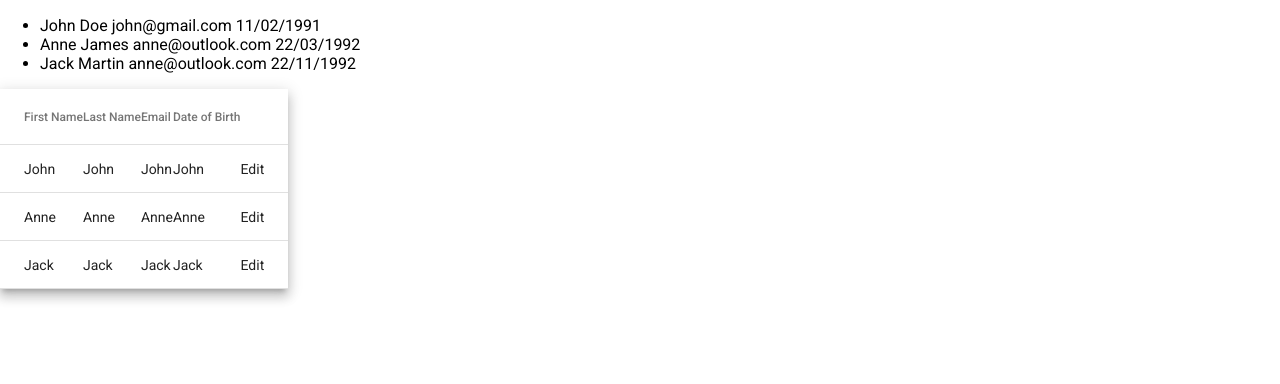
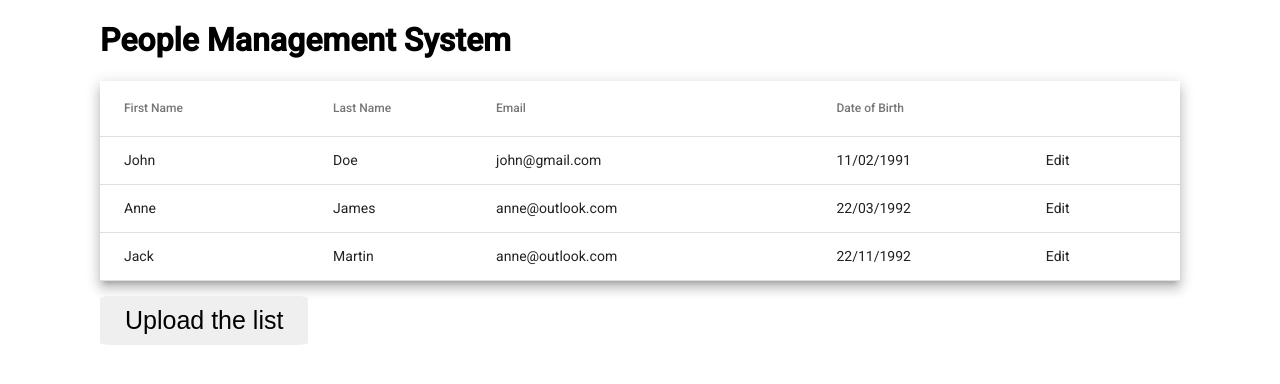
Before and after one commit to wenthecook/PeopleManagement, an Angular app: page /person-list in a window 1280 px wide. Shown: the top 384 px of the page. Built offline with nearby package versions, Linux system fonts and the light colour scheme.

Commit message:
functions done

```diff
--- a/src/app/app.module.ts
+++ b/src/app/app.module.ts
@@ -9,6 +9,12 @@ import { PeopleFormComponent } from './people-form/people-form.component';
 import { BrowserAnimationsModule } from '@angular/platform-browser/animations';
 
 import {MatTableModule} from '@angular/material/table';
+import {MatDatepickerModule} from '@angular/material/datepicker';
+import {MatFormFieldModule} from '@angular/material/form-field';
+import {MatNativeDateModule, MatRippleModule} from '@angular/material/core';
+import { MatInputModule } from '@angular/material/input';
+import { MAT_DATE_LOCALE } from '@angular/material/core';
+
 
 @NgModule({
   declarations: [
@@ -21,9 +27,15 @@ import {MatTableModule} from '@angular/material/table';
     ReactiveFormsModule,
     AppRoutingModule,
     BrowserAnimationsModule,
-    MatTableModule
+    MatTableModule,
+    MatDatepickerModule,
+    MatFormFieldModule,
+    MatNativeDateModule,
+    MatInputModule
   ],
-  providers: [],
+  providers: [
+    {provide: MAT_DATE_LOCALE, useValue: 'en-GB'},
+  ],
   bootstrap: [AppComponent]
 })
 export class AppModule { }
--- a/src/app/people-form/people-form.component.css
+++ b/src/app/people-form/people-form.component.css
@@ -0,0 +1,16 @@
+.mainBody {
+  margin-left: auto;
+  margin-right: auto;
+  max-width: 1080px;
+}
+.save-button {
+  margin-top: 15px;
+  padding: 10px 25px 10px;
+  border: none;
+  border-radius: 5%;
+  font-size: 25px;
+}
+.save-button:hover {
+  cursor: pointer;
+  background-color: rgba(220, 220, 220);
+}
--- a/src/app/people-form/people-form.component.html
+++ b/src/app/people-form/people-form.component.html
@@ -1 +1,39 @@
-<p>people-form works!</p>
+<div class="mainBody">
+
+  <h1>
+    Change Person's Detail
+  </h1>
+
+  <form [formGroup]="profileForm" (ngSubmit)="onSubmit()">
+
+    <mat-form-field appearance="fill">
+      <mat-label for="firstName">First Name: </mat-label>
+      <input matInput id="firstName" type="text" formControlName="firstName">
+    </mat-form-field>
+
+    <mat-form-field appearance="fill">
+      <mat-label for="lastName">Last Name: </mat-label>
+      <input matInput id="lastName" type="text" formControlName="lastName">
+    </mat-form-field>
+
+    <mat-form-field appearance="fill">
+      <mat-label for="email">Email: </mat-label>
+      <input matInput id="email" type="email" formControlName="email">
+    </mat-form-field>
+
+    <mat-form-field appearance="fill">
+      <mat-label for="telephoneNumber">Telephone Number: </mat-label>
+      <input matInput id="telephoneNumber" type="tel" formControlName="telephoneNumber">
+    </mat-form-field>
+
+    <mat-form-field appearance="fill">
+      <mat-label>Choose a date</mat-label>
+      <input matInput [matDatepicker]="picker" formControlName="dateOfBirth" autocomplete="off">
+      <mat-datepicker-toggle matSuffix [for]="picker"></mat-datepicker-toggle>
+      <mat-datepicker #picker></mat-datepicker>
+    </mat-form-field>
+
+    <button class="save-button" type="submit" [disabled]="!profileForm.valid">Save</button>
+  </form>
+
+</div>
--- a/src/app/people-form/people-form.component.ts
+++ b/src/app/people-form/people-form.component.ts
@@ -1,4 +1,10 @@
 import { Component, OnInit } from '@angular/core';
+import { FormGroup, FormControl } from '@angular/forms';
+import { Router } from '@angular/router';
+
+import { PersonService } from '../person.service';
+
+import { People } from '../models/People';
 
 @Component({
   selector: 'app-people-form',
@@ -7,9 +13,45 @@ import { Component, OnInit } from '@angular/core';
 })
 export class PeopleFormComponent implements OnInit {
 
-  constructor() { }
+  profileForm: FormGroup;
+
+  constructor(
+    private personService: PersonService,
+    private router: Router
+  ) {
+    if (this.personService.indexOfPersonUnderChange === -1) {
+      this.router.navigateByUrl('person-list');
+    }
+    let person = this.personService.peopleRepository.getPeople(this.personService.indexOfPersonUnderChange);
+    this.profileForm= new FormGroup({
+      firstName: new FormControl(person.FirstName),
+      lastName: new FormControl(person.LastName),
+      email: new FormControl(person.Email),
+      telephoneNumber: new FormControl(person.TelephoneNumber),
+      dateOfBirth: new FormControl(person.DateOfBirth),
+    });
+  }
 
   ngOnInit(): void {
   }
 
+  onSubmit() {
+    let formValue = this.profileForm.value;
+    let newPeople = new People(
+      formValue.firstName,
+      formValue.lastName,
+      formValue.dateOfBirth,
+      formValue.telephoneNumber,
+      formValue.email
+    );
+    let changeResult = this.personService.peopleRepository.changePeople(this.personService.indexOfPersonUnderChange, newPeople);
+    if (this.personService.debug) {
+      console.warn(newPeople);
+    }
+    if (changeResult) {
+      this.router.navigateByUrl('person-list');
+      return;
+    }
+  }
+
 }
--- a/src/app/person-list/person-list.component.css
+++ b/src/app/person-list/person-list.component.css
@@ -0,0 +1,23 @@
+.mainBody {
+  margin-left: auto;
+  margin-right: auto;
+  max-width: 1080px;
+}
+.people-table {
+  width: 100%;
+}
+.mat-column-Edit:hover {
+  cursor: pointer;
+  text-decoration: underline;
+}
+.upload-button {
+  margin-top: 15px;
+  padding: 10px 25px 10px;
+  border: none;
+  border-radius: 5%;
+  font-size: 25px;
+}
+.upload-button:hover {
+  cursor: pointer;
+  background-color: rgba(220, 220, 220);
+}
--- a/src/app/person-list/person-list.component.html
+++ b/src/app/person-list/person-list.component.html
@@ -1,39 +1,36 @@
-<ul>
-  <li *ngFor="let people of peopleList; index as i">
-    {{people.FirstName}}
-    {{people.LastName}}
-    {{people.Email}}
-    {{people.DateOfBirth.getDate()}}/{{(people.DateOfBirth.getMonth() + 1 >= 10 ? "" : "0") + (people.DateOfBirth.getMonth() + 1)}}/{{people.DateOfBirth.getFullYear()}}
-  </li>
-</ul>
-
-<table mat-table [dataSource]="peopleList" class="mat-elevation-z8">
+<div class="mainBody">
+  <h1> People Management System </h1>
+  <table mat-table [dataSource]="peopleList" class="mat-elevation-z8 people-table">
 
     <ng-container matColumnDef="First Name">
       <th mat-header-cell *matHeaderCellDef> First Name </th>
-    <td mat-cell *matCellDef="let element"> {{element.FirstName}} </td>
+      <td mat-cell *matCellDef="let people"> {{people.FirstName}} </td>
     </ng-container>
 
     <ng-container matColumnDef="Last Name">
       <th mat-header-cell *matHeaderCellDef> Last Name </th>
-    <td mat-cell *matCellDef="let element"> {{element.FirstName}} </td>
+      <td mat-cell *matCellDef="let people"> {{people.LastName}} </td>
     </ng-container>
 
     <ng-container matColumnDef="Email">
       <th mat-header-cell *matHeaderCellDef> Email </th>
-    <td mat-cell *matCellDef="let element"> {{element.FirstName}} </td>
+      <td mat-cell *matCellDef="let people"> {{people.Email}} </td>
     </ng-container>
 
     <ng-container matColumnDef="Date of Birth">
       <th mat-header-cell *matHeaderCellDef> Date of Birth </th>
-    <td mat-cell *matCellDef="let element"> {{element.FirstName}} </td>
+      <td mat-cell *matCellDef="let people">
+        {{people.DateOfBirth.getDate()}}/{{(people.DateOfBirth.getMonth() + 1 >= 10 ? "" : "0") + (people.DateOfBirth.getMonth() + 1)}}/{{people.DateOfBirth.getFullYear()}}
+      </td>
     </ng-container>
 
     <ng-container matColumnDef="Edit">
       <th mat-header-cell *matHeaderCellDef></th>
-    <td mat-cell *matCellDef="let element" (click)="editPeople(element)"> Edit </td>
+      <td mat-cell *matCellDef="let people" (click)="editPeople(people)"> Edit </td>
     </ng-container>
 
     <tr mat-header-row *matHeaderRowDef="columnsToDisplay"></tr>
     <tr mat-row *matRowDef="let myRowData; columns: columnsToDisplay"></tr>
   </table>
+  <button class="upload-button">Upload the list</button>
+</div>
--- a/src/app/person-list/person-list.component.ts
+++ b/src/app/person-list/person-list.component.ts
@@ -1,5 +1,6 @@
 import { Component, OnInit } from '@angular/core';
 import { PersonService } from '../person.service';
+import { Router } from '@angular/router';
 
 import { People } from '../models/People';
 import { IPeopleRepository } from '../models/IPeopleRepository';
@@ -23,7 +24,8 @@ export class PersonListComponent implements OnInit {
 
 
   constructor(
-    private personService: PersonService
+    private personService: PersonService,
+    private router: Router,
   ) {
     this.peopleRepository = this.personService.peopleRepository;
     this.peopleList = this.personService.peopleRepository.peopleList;
@@ -34,7 +36,8 @@ export class PersonListComponent implements OnInit {
 
   editPeople(people: People): void {
     let i = this.peopleRepository.findIndex(people);
-    console.log(i);
+    this.personService.indexOfPersonUnderChange = i;
+    this.router.navigateByUrl('person-form');
   }
 
 }
--- a/src/app/person.service.ts
+++ b/src/app/person.service.ts
@@ -7,7 +7,17 @@ import { mockPeopleRepository } from './models/mockPeopleRepository';
 })
 export class PersonService {
 
+  debug: boolean = true;
+
   readonly peopleRepository: IPeopleRepository;
+
+  private _indexOfPersonUnderChange: number = -1;
+  public get indexOfPersonUnderChange(): number {
+    return this._indexOfPersonUnderChange;
+  }
+  public set indexOfPersonUnderChange(id: number) {
+    this._indexOfPersonUnderChange = id;
+  }
 
   constructor() {
     this.peopleRepository = new mockPeopleRepository();
```
Lines whose indentation alone changed are shown as unchanged.
